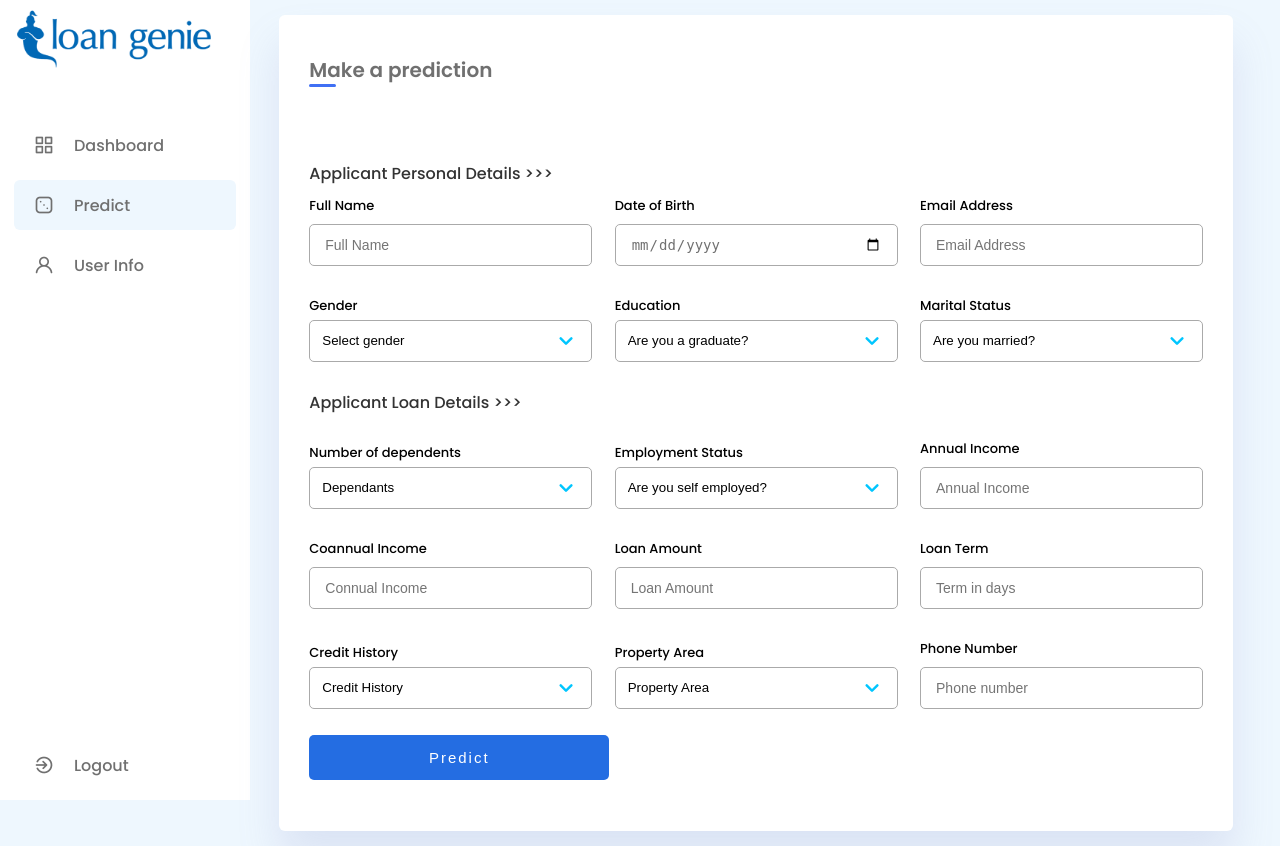
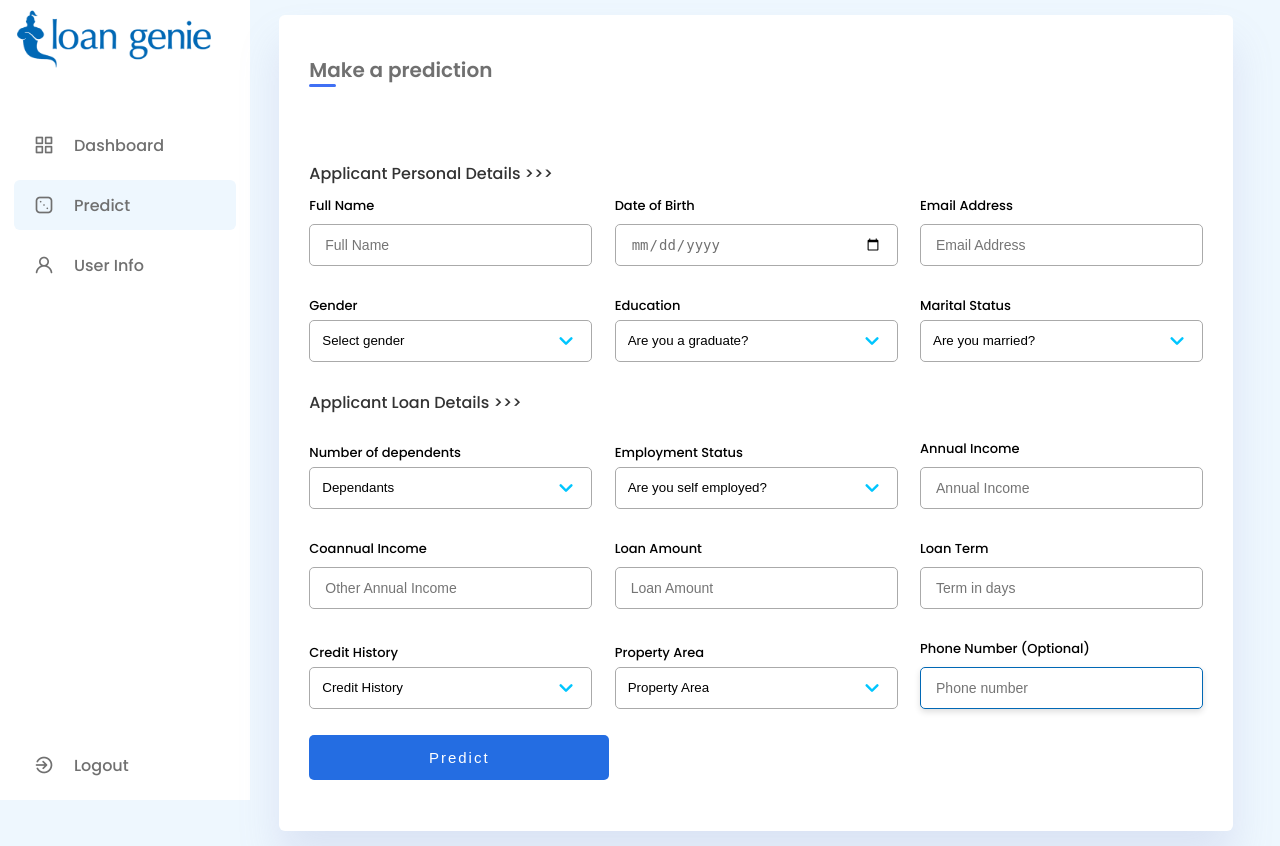
Before and after one commit to RychidM/loangenie, a Flask app: page /predict in a window 1280 px wide. Run offline with Flask 2, Linux system fonts and the light colour scheme; the visitor is signed in with stand-in values (Sample User, id 1); parts of the project's set-up code (start-up, migrations or seed data) failed here and were passed over.

Commit message:
version 2

```diff
--- a/loangenie/static/css/styleHome.css
+++ b/loangenie/static/css/styleHome.css
@@ -334,8 +334,9 @@ header .hamburger-close{
     }
 
     header .burger-menu{
+        display: none;
         position: relative;
-        top: -450px;
+        top: -500px;
         height: 350px;
         width: 100vw;
         background: rgb(0, 0, 0);
--- a/loangenie/static/js/resp.js
+++ b/loangenie/static/js/resp.js
@@ -6,6 +6,7 @@ const hamburger = document.querySelector(".hamburger"),
 
 hamburger.addEventListener("click", ()=>{
     burger_menu.style.top = '0';
+    burger_menu.style.display = 'block';
     hamburger.style.display = 'none';
     burger_close.style.display = 'block';
 });
--- a/loangenie/templates/predict.html
+++ b/loangenie/templates/predict.html
@@ -157,7 +157,7 @@
 
                                 <div class="input-field">
                                     <label for="CoapplicantIncome">Coannual Income</label>
-                                    <input type="number" name="CoapplicantIncome" id="" placeholder="Connual Income" required>
+                                    <input type="number" name="CoapplicantIncome" id="" placeholder="Other Annual Income" required>
                                 </div>
 
                                 <div class="input-field">
@@ -194,8 +194,8 @@
                                 </div>
 
                                 <div class="input-field">
-                                    <label for="telNumber">Phone Number</label>
-                                    <input type="number" name="telNumber" id="" placeholder="Phone number" required>
+                                    <label for="telNumber">Phone Number (Optional)</label>
+                                    <input type="number" name="telNumber" id="" placeholder="Phone number">
                                 </div>
 
                             </div>
```
Also changed, not shown: loangenie/loangenie.db.
